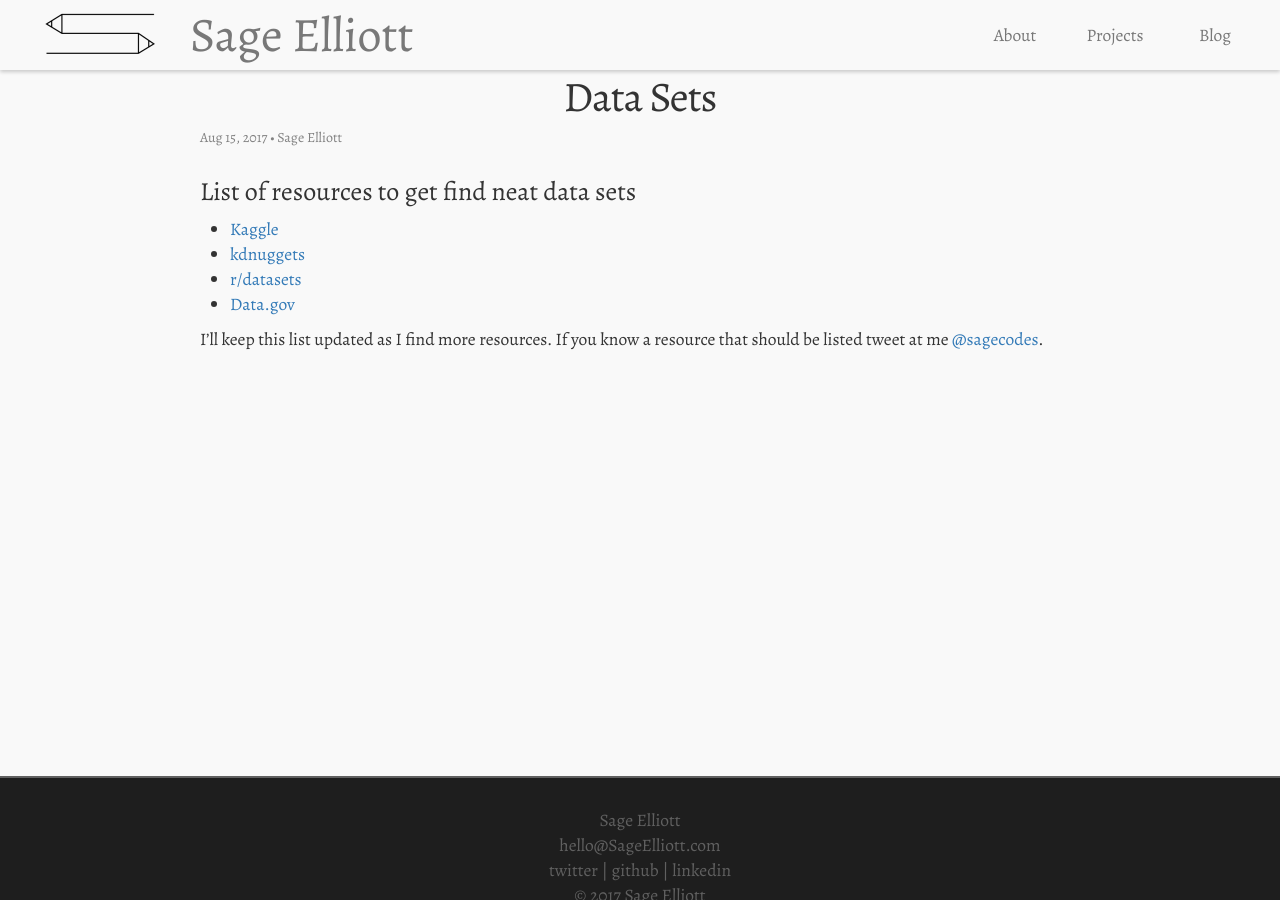
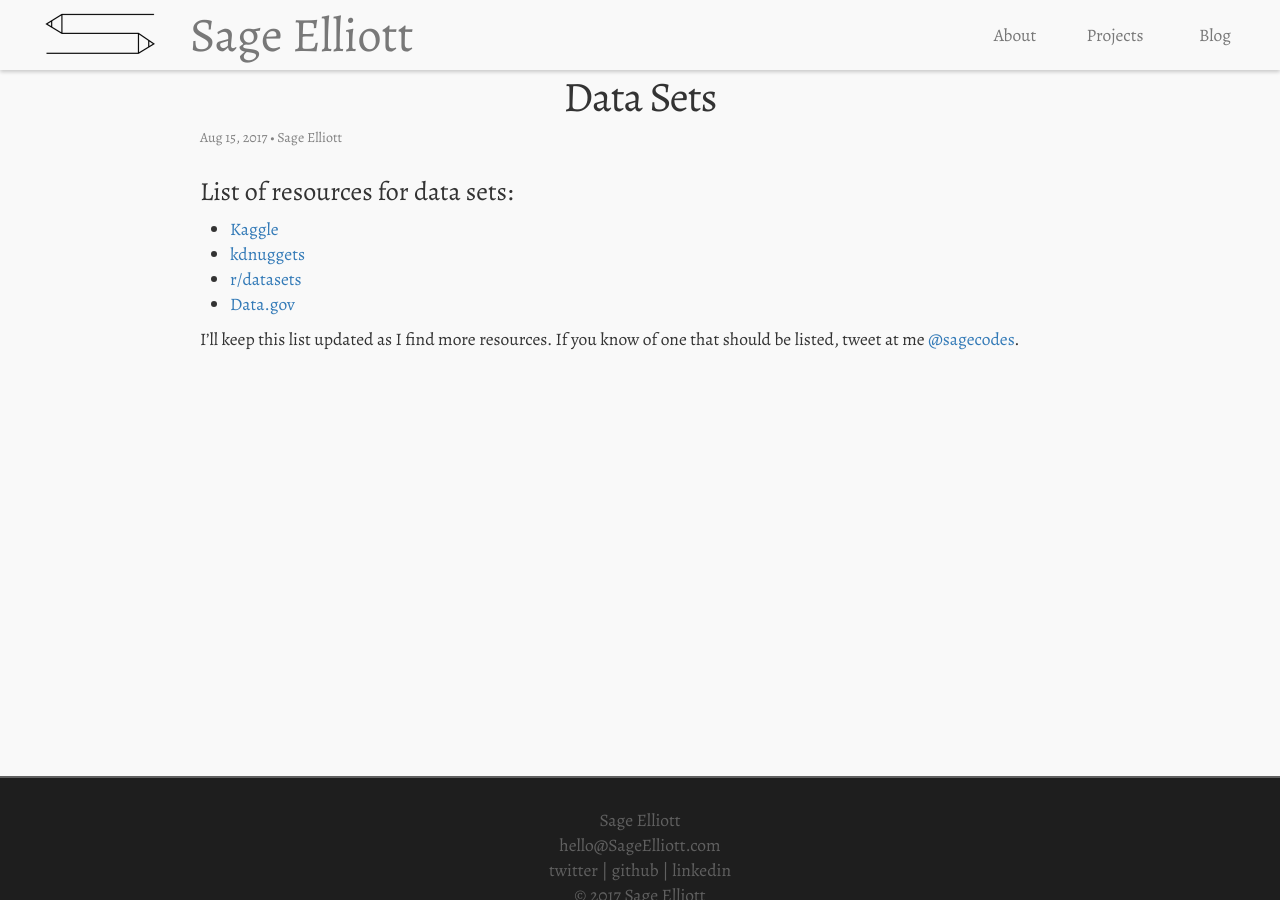
Before and after one commit to sagecodes/sage-blog, a Jekyll site: the page built from _posts/2017-08-14-post3_data_sets.markdown, in a window 1280 px wide. Built offline with Jekyll 4.4.1, drawn with Linux system fonts in a browser that asks for light colours; nearby versions of some CDN libraries; some web fonts are replaced.

Commit message:
FIX: typo in data set post

```diff
--- a/_posts/2017-08-14-post3_data_sets.markdown
+++ b/_posts/2017-08-14-post3_data_sets.markdown
@@ -8,7 +8,7 @@ author: Sage Elliott
 published: true
 ---
 
-### List of resources to get find neat data sets
+### List of resources for data sets:
 
 - [Kaggle](https://www.kaggle.com/)
 - [kdnuggets](http://www.kdnuggets.com/)
@@ -16,4 +16,4 @@ published: true
 - [Data.gov](https://www.data.gov/open-gov/)
 
 
-I'll keep this list updated as I find more resources. If you know a resource that should be listed tweet at me [@sagecodes](https://twitter.com/sagecodes).
+I'll keep this list updated as I find more resources. If you know of one that should be listed, tweet at me [@sagecodes](https://twitter.com/sagecodes).
```
